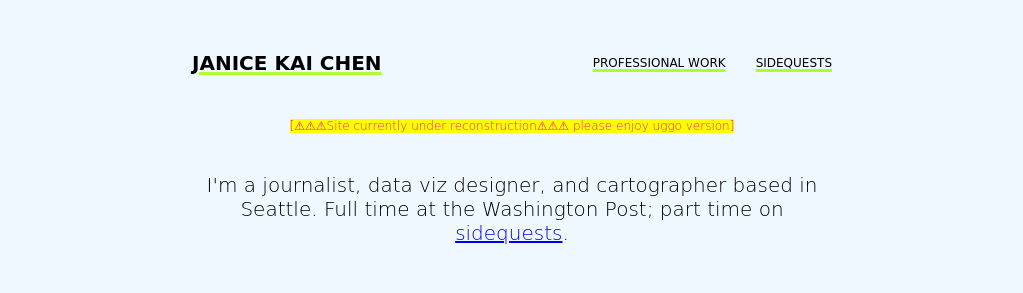
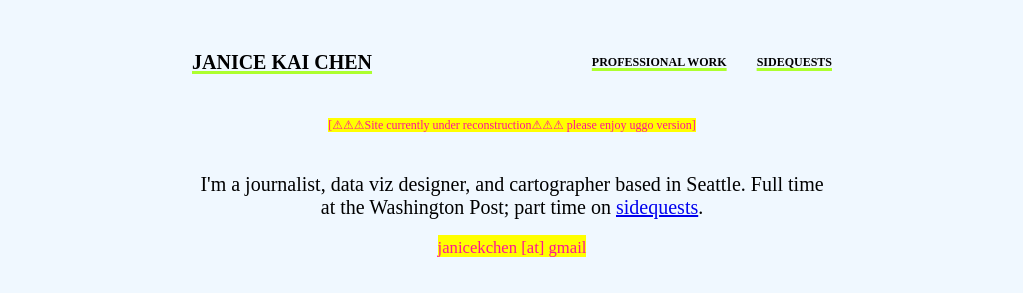
Before and after one commit to janicekchen/janicekchen.github.io, a SvelteKit app: page / in a window 1280 px wide. Shown: the top 293 px of the page, without its empty margins (128-1151 px from the left). Built offline with nearby package versions, Linux system fonts and the light colour scheme; a web font is replaced by a local one.

Commit message:
fix fonts

```diff
--- a/package.json
+++ b/package.json
@@ -8,7 +8,7 @@
 		"preview": "vite preview",
 		"lint": "prettier --check . && eslint .",
 		"format": "prettier --write .",
-		 "deploy": "npm run build && npx gh-pages -d build -t true"
+		"deploy": "npm run build && npx gh-pages -d build -t true"
 	},
 	"devDependencies": {
 		"@sveltejs/adapter-auto": "^3.0.0",
@@ -29,6 +29,7 @@
 	"type": "module",
 	"dependencies": {
 		"@fontsource-variable/overpass-mono": "^5.0.19",
+		"@fontsource/comic-neue": "^5.0.13",
 		"@fontsource/cormorant-garamond": "^5.0.14",
 		"@stitches/core": "^1.2.8",
 		"stitches": "^1.2.11"
--- a/src/routes/+layout.svelte
+++ b/src/routes/+layout.svelte
@@ -1,6 +1,7 @@
 <script>
     import '@fontsource-variable/overpass-mono';
     import '@fontsource/cormorant-garamond';
+    import '@fontsource/comic-neue';
 
     import { base } from '$app/paths';
     import '/static/style.css';
@@ -36,6 +37,7 @@
         /* position: sticky; */
         top: 0;
         font-family: var(--font-primary);
+        font-weight: bold;
         text-transform: uppercase;
 
         @media (max-width: 550px) {
@@ -57,6 +59,7 @@
 
     h1 {
         font-size: 1.25em;
+        font-weight: bold;
     }
 
     ul {
--- a/src/routes/+page.svelte
+++ b/src/routes/+page.svelte
@@ -14,6 +14,8 @@
     <p class="bio">
         I'm a journalist, data viz designer, and cartographer based in Seattle. Full time at the Washington Post; part time on <a href="{base}/sidequests">sidequests</a>.
     </p>
+    <p></p>
+    <p class="bio"><mark style="highlight-color: pink;"><small>janicekchen [at] gmail</small></mark></p>
     <h2>selected work [what is visual hierarchy?!]</h2>
     <div class="selected-works">
         <Card
--- a/static/style.css
+++ b/static/style.css
@@ -1,8 +1,8 @@
 :root {
     /* --font-primary: 'Overpass Mono Variable', monospace; */
-    --font-primary: "Comic Sans MS", "Comic Sans", cursive;
+    --font-primary: "Times New Roman", serif;
     /* --font-secondary: 'Cormorant Garamond', serif; */
     /* --font-secondary: 'Times New Roman', serif; */
-    --font-primary: "Comic Sans MS", "Comic Sans", cursive;
+    --font-primary: "Times New Roman", serif;
      background-color: aliceblue;
 }
```
Also changed, not shown: 1 other file (tests, documents, lock files or other folders).
